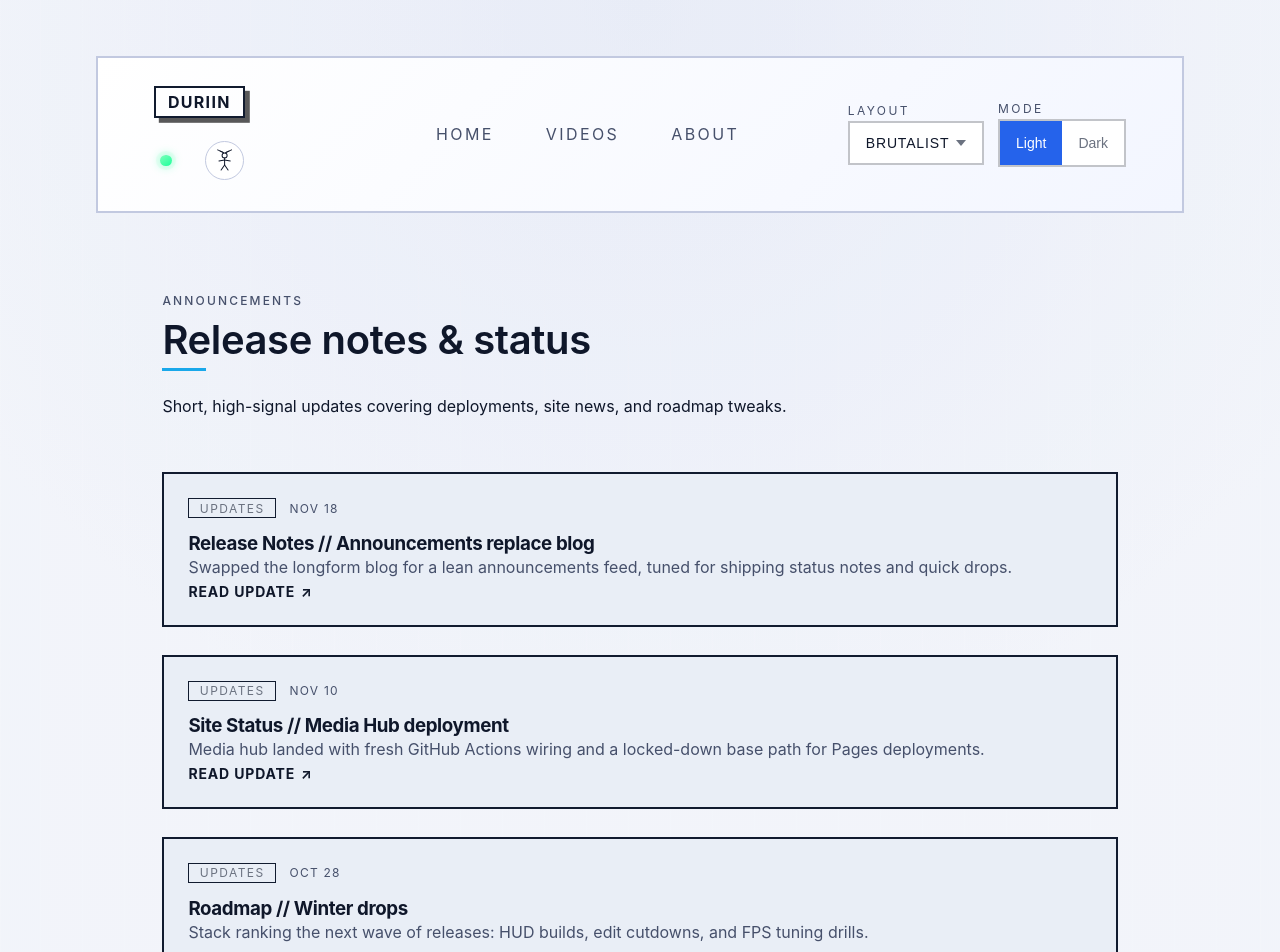
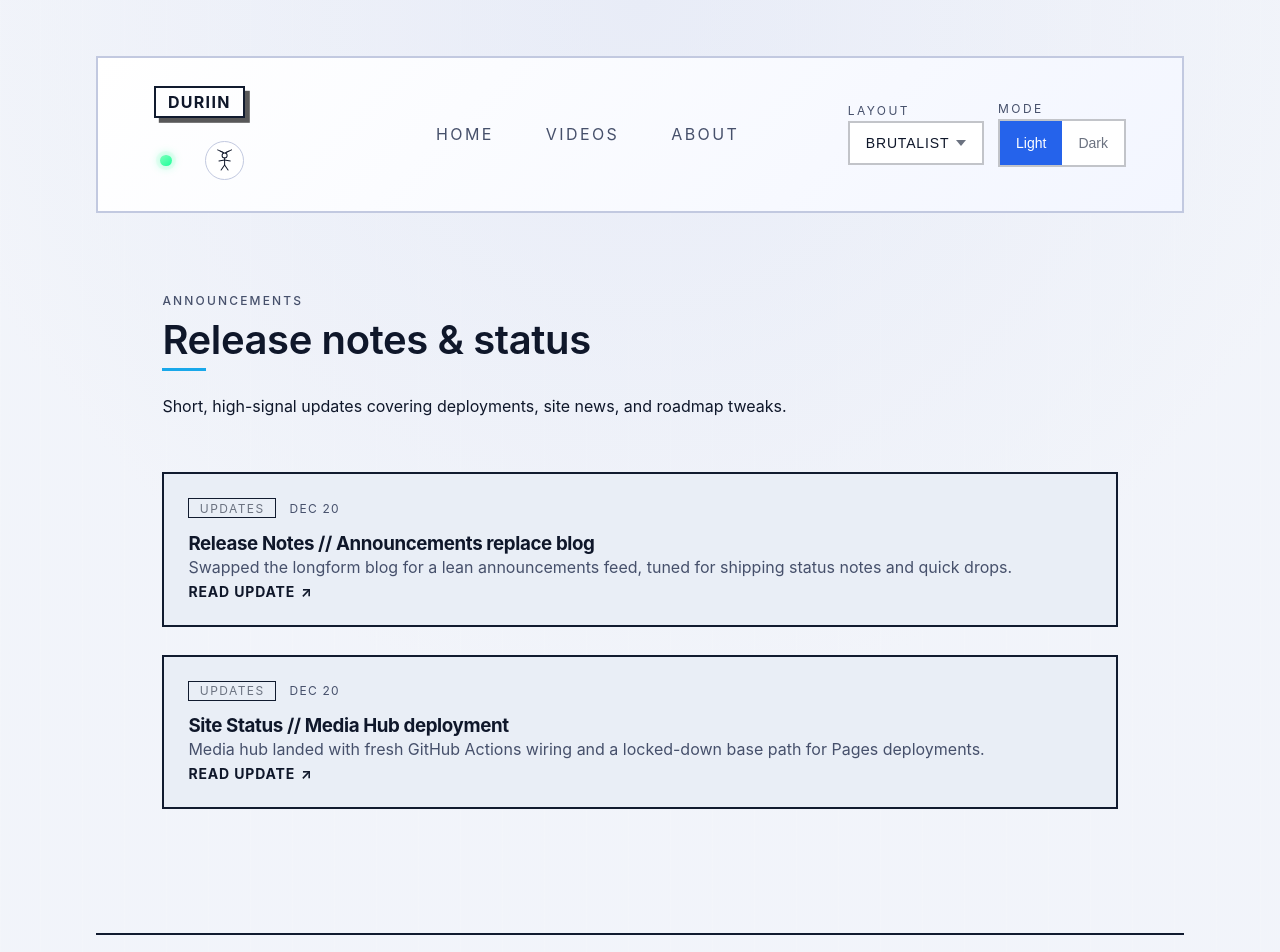
Before and after one commit to VCongini/duriin, a React (Vite) app: page /announcements in a window 1280 px wide. Shown: the top 952 px of the page. Built offline with nearby package versions, Linux system fonts and the light colour scheme.

Commit message:
Updating some content to look and feel more personal.

```diff
--- a/src/components/Hero.tsx
+++ b/src/components/Hero.tsx
@@ -30,7 +30,6 @@ const HeroComponent: React.FC = () => {
                 <div className="hero__content u-readable u-stack">
                     <h1 className="hero__title u-text-heading-xl">
                         DURIIN
-                        <span className="hero__title-accent">_ONLINE</span>
                     </h1>
                     <p className="hero__subtitle u-text-body">
                         Fast-moving cuts, late-night builds, and breakdowns from the games-in-progress feed.
@@ -57,7 +56,7 @@ const HeroComponent: React.FC = () => {
                 </div>
 
                 <div className="hero__social-proof" aria-label="Channel highlights">
-                    <p className="u-text-caption">Small but growing crew here—sharing builds in the open and posting fresh drops each week.</p>
+                    <p className="u-text-caption">A small channel built as an escape from everyday life, hope you enjoy it.</p>
                 </div>
             </div>
         </section>
--- a/src/content/announcements.json
+++ b/src/content/announcements.json
@@ -1,22 +1,16 @@
 [
     {
-        "id": "announce-03",
+        "id": "announce-02",
         "title": "Release Notes // Announcements replace blog",
-        "date": "2024-11-18",
+        "date": "2025-12-20",
         "summary": "Swapped the longform blog for a lean announcements feed, tuned for shipping status notes and quick drops.",
         "body": "The blog got too weighty for the cadence of updates this site needs. In its place is a streamlined announcements lane that keeps the brutalist look while focusing on concise release notes. Expect short, factual updates with direct links instead of full essays.\n\nThis rollout also adds an archive page for everything shipped so far, plus a compact callout on the home screen so you can see the latest change without digging."
     },
     {
-        "id": "announce-02",
+        "id": "announce-01",
         "title": "Site Status // Media Hub deployment",
-        "date": "2024-11-10",
+        "date": "2025-12-20",
         "summary": "Media hub landed with fresh GitHub Actions wiring and a locked-down base path for Pages deployments.",
         "body": "The static deploy flow now locks to the repository base path so embeds and assets stay stable between pushes. GitHub Actions handles the build-and-ship loop, so releases post automatically once checks pass.\n\nIf something looks off, hard refresh the cache-busted assets or ping the repo with an issue."
-    },
-    {
-        "id": "announce-01",
-        "title": "Roadmap // Winter drops",
-        "date": "2024-10-28",
-        "summary": "Stack ranking the next wave of releases: HUD builds, edit cutdowns, and FPS tuning drills."
     }
 ]
```
